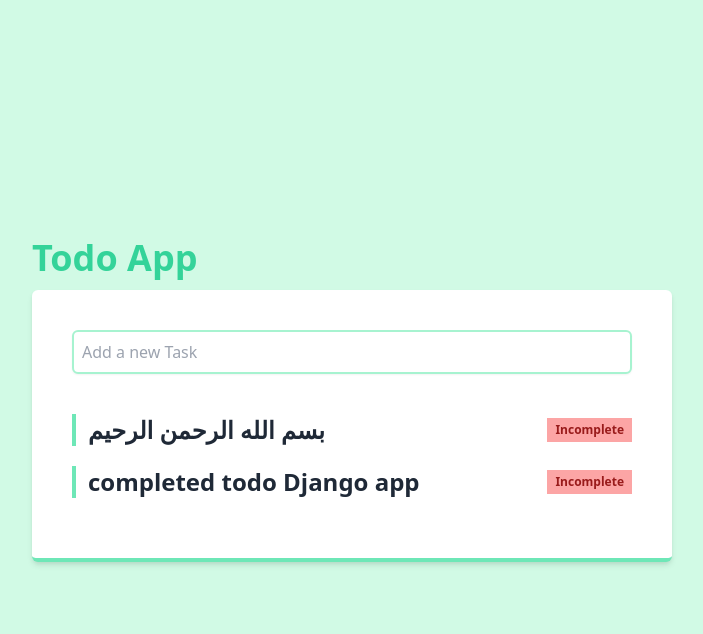
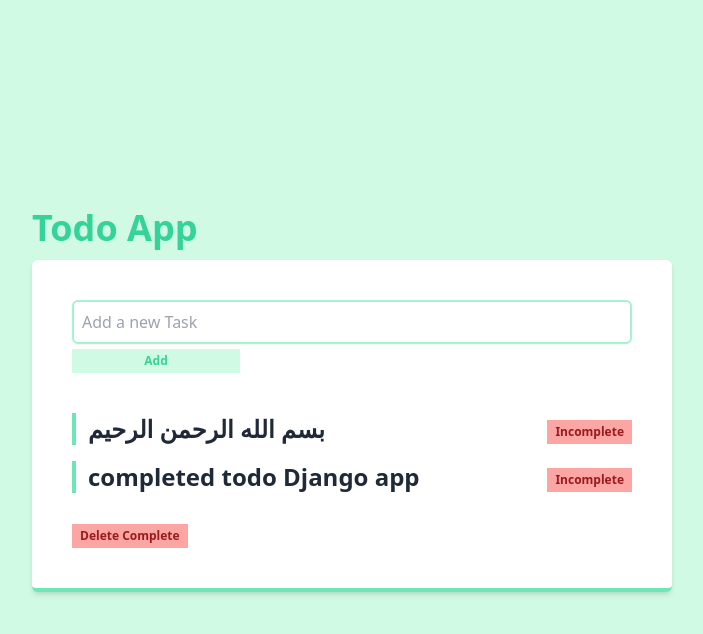
Before and after one commit to ROG-X5/todo, a Django app: page / in a window 1280 px wide. Shown: the top 634 px of the page, without its empty margins (288-991 px from the left). Run offline with Django 3.2, Linux system fonts and the light colour scheme; data comes from the database, SQL or seed files in the repository; both versions use the stored data as it was after the commit.

Commit message:
add complete and delete

```diff
--- /dev/null
+++ b/tasks/forms.py
@@ -0,0 +1,8 @@
+from django import forms
+
+class TodoForm(forms.Form):
+    text = forms.CharField(max_length=100,
+        widget=forms.TextInput(
+            attrs={'class': 'w-full text-gray-800 font-sm px-2 py-2 border-2 border-green-200 focus:outline-none rounded-md shadow-sm',
+            'placeholder': 'Add a new Task'}
+        ))
--- a/tasks/models.py
+++ b/tasks/models.py
@@ -5,10 +5,10 @@ from django.urls import reverse
 class Task(models.Model):
     title = models.CharField(max_length=200)
     completed = models.BooleanField(default=False)
-    created_at = models.DateTimeField()
+    created_at = models.DateTimeField(auto_now_add=True)
 
     def __str__(self):
-        return self.title
+        return f"{self.title}"
 
     def get_absolute_url(self):
-        return reverse('index', args=[str(self.id)])
+        return reverse('home')
--- a/tasks/urls.py
+++ b/tasks/urls.py
@@ -1,7 +1,10 @@
 from django.urls import path
 
-from .views import Index
+from .views import home, addTask, completeTodo, deleteComplete
 
 urlpatterns = [
-    path('', Index.as_view(), name='index'),
+    path('', home, name='home'),
+    path('add', addTask, name='add'),
+    path('complete/<task_id>/', completeTodo, name='complete'),
+    path('deletecomplete', deleteComplete, name='deletecomplete'),
 ]
--- a/tasks/views.py
+++ b/tasks/views.py
@@ -1,7 +1,32 @@
-from django.views.generic import ListView
+from django.shortcuts import render, redirect
+from django.views.decorators.http import require_POST
 
+from .forms import TodoForm
 from .models import Task
 
-class Index(ListView):
-    model = Task
-    template_name = 'index.html'
+def home(request):
+    form = TodoForm()
+    context = {
+        "title": Task.objects.all(),
+        "form": form,
+    }
+    return render(request, 'index.html', context)
+
+@require_POST
+def addTask(request):
+    form = TodoForm(request.POST)
+    if form.is_valid():
+        new_todo = Task(title=request.POST['text'])
+        new_todo.save()
+    return redirect('home')
+
+def completeTodo(request, task_id):
+    todo = Task.objects.get(pk=task_id)
+    todo.completed = True
+    todo.save()
+    return redirect('home')
+
+def deleteComplete(request):
+    Task.objects.filter(completed__exact=True).delete()
+
+    return redirect('home')
--- a/templates/index.html
+++ b/templates/index.html
@@ -3,68 +3,42 @@
   <head>
     <meta charset="UTF-8" />
     <meta name="viewport" content="width=device-width, initial-scale=1.0" />
-    <link
-      href="https://unpkg.com/tailwindcss@%5E1.0/dist/tailwind.min.css"
-      rel="stylesheet"
-    />
-
+    <link href="https://unpkg.com/tailwindcss@%5E1.0/dist/tailwind.min.css" rel="stylesheet"/>
     <title>Todo app</title>
   </head>
   <body class="bg-green-100">
     <div class="flex items-center justify-center h-screen">
       <div class="flex flex-col w-2/4">
         <h1 class="text-4xl font-bold text-green-400 mb-3">Todo App</h1>
-        <div
-          class="bg-white p-10 shadow-md rounded-md border-b-4 border-green-300"
-        >
+        <div class="bg-white p-10 shadow-md rounded-md border-b-4 border-green-300">
           <div class="mb-10">
-            <form action="#">
-              <input
-                type="text"
-                class="w-full text-gray-800 font-sm px-2 py-2 border-2 border-green-200 focus:outline-none rounded-md shadow-sm"
-                placeholder="Add a new Task"
-              />
+            <form action="{% url 'add' %}" method="post">
+              {% csrf_token %}
+              {{ form.text }}
+              <input type="submit" value="Add" style="margin-top: 5px; width: 30%;" class=" text-xs font-semibold text-green-400 bg-green-100 py-1 px-2 hover:bg-green-400 hover:text-white">
             </form>
           </div>
-          {% for t in object_list %}
 
-          <div
-            class="flex items-center justify-between mb-3 font-semibold text-gray-800 text-lg mb-5 border-l-4 border-green-300"
-          >
+          {% for task in title %}
+          <div class="flex  mb-4 items-center justify-between  font-semibold text-gray-800 text-lg  border-l-4 border-green-300">
             <h2 class="text-2xl ml-3">
-              {{t.title}}
+              {{ task.title }}
             </h2>
 
-            {% if t.completed %}
-            <button
-              type="button"
-              class="text-xs font-semibold text-green-400 bg-green-100 py-1 px-2 hover:bg-green-400 hover:text-white"
-            >
-              Completed
-            </button>
+            {% if task.completed %}
+             <input name="completed" value="Completed" type="submit" class="text-xs font-semibold text-green-400 bg-green-100 py-1 px-2 hover:bg-green-400 hover:text-white">
             {% else %}
+            <a href="{% url 'complete' task.id %}"> <input name="completed" value="Incomplete" type="submit" class="text-xs font-semibold text-red-800 bg-red-300 py-1 px-2 hover:bg-red-800 hover:text-white"> </a>
+            {%endif%}
 
-            <button
-              type="button"
-              class="text-xs font-semibold text-red-800 bg-red-300 py-1 px-2 hover:bg-red-800 hover:text-white"
-            >
-              Incomplete
-            </button>
-            {%endif%}
           </div>
-
           {% endfor%}
+          <form action="{% url 'deletecomplete' %}" method="post">
+            {% csrf_token %}
+            <input style="margin-top: 15px;" type="submit" value="Delete Complete" style="margin-bottom: 20px;" class="text-xs font-semibold text-red-800 bg-red-300 py-1 px-2 hover:bg-red-800 hover:text-white">
+          </form>
         </div>
       </div>
     </div>
   </body>
 </html>
-
-<!--
-<h1>hello</h1>
-{% for t in object_list %}
-    {{ t.title }}
-    {{ t.completed }}
-{% endfor %}
-
- -->
```
Also changed, not shown: db.sqlite3.
